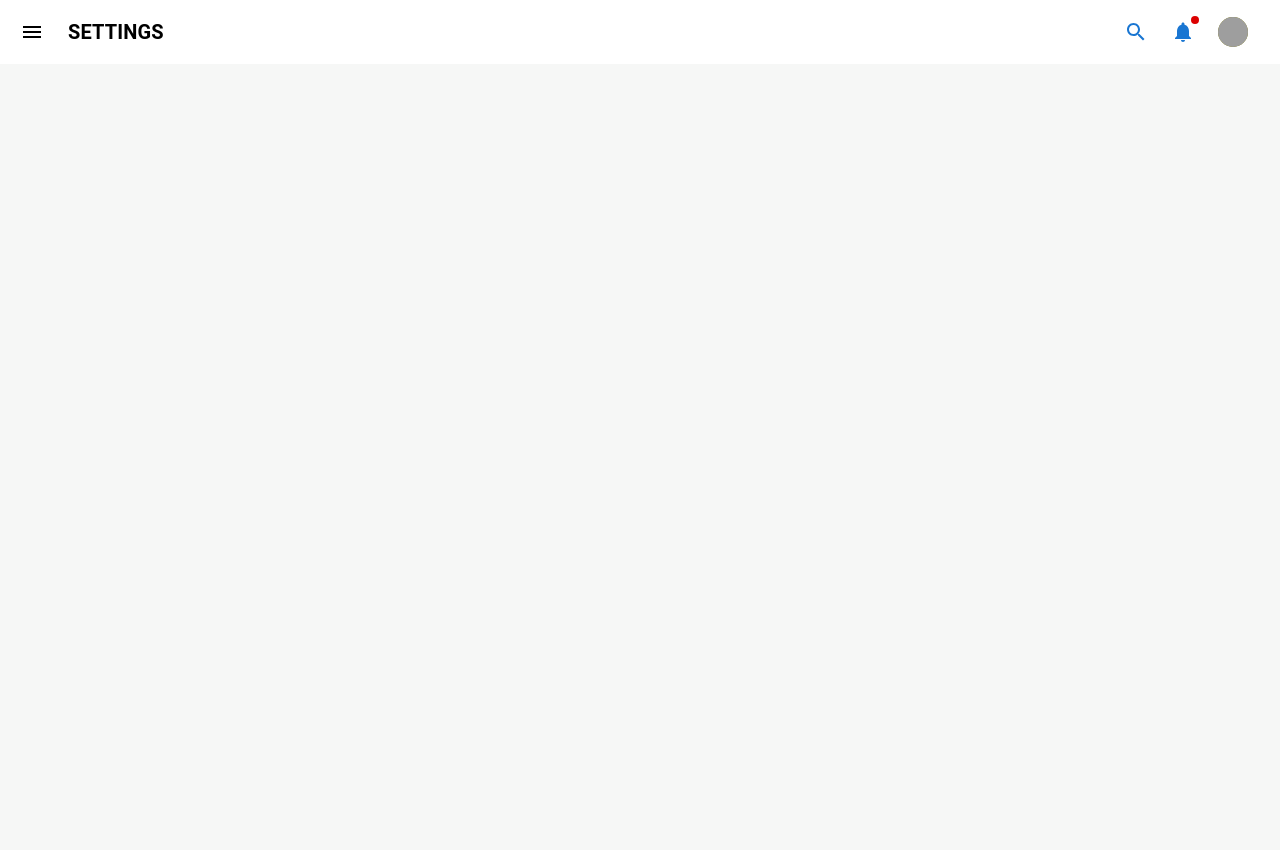
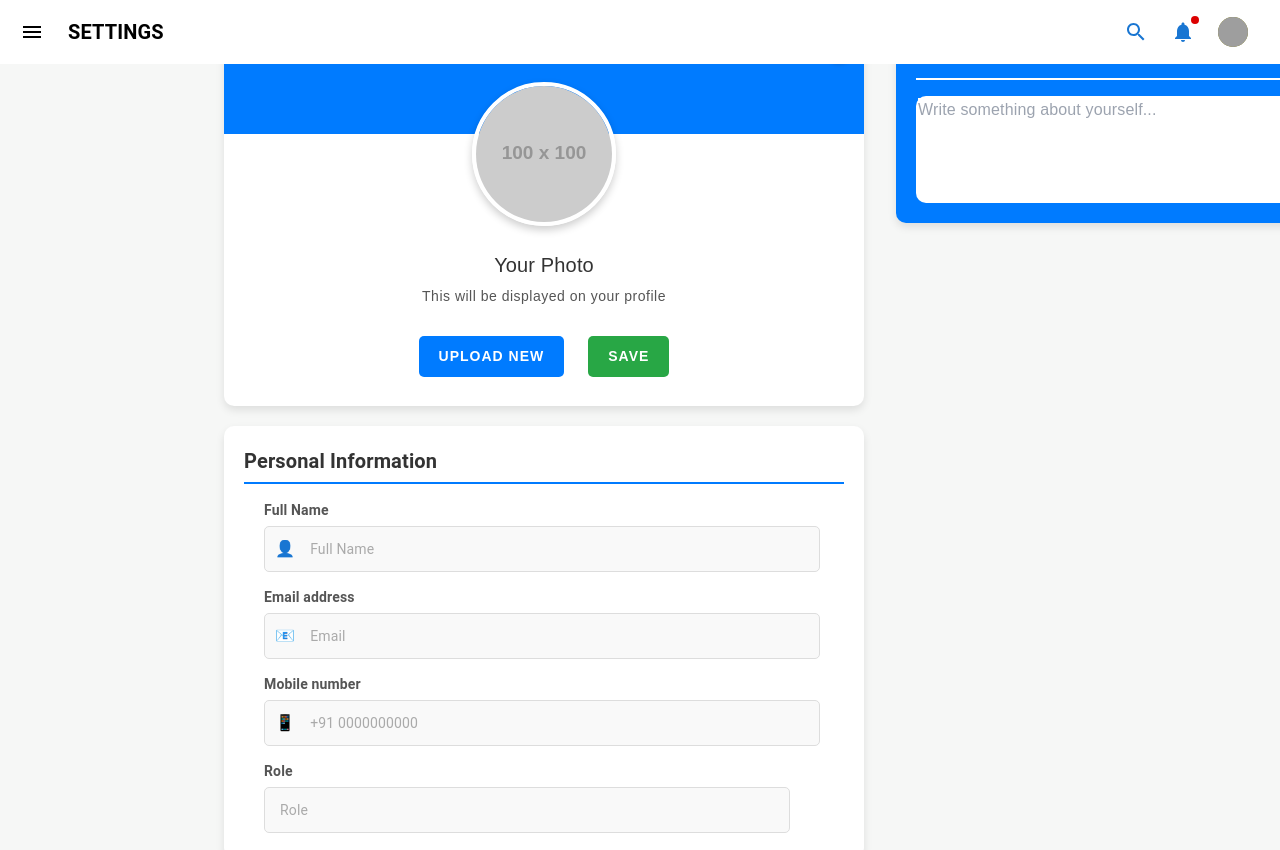
Before and after one commit to lahariSane/tuteetutor-react, a React (Create React App) app in the folder frontend/: page /settings in a window 1280 px wide. Built offline with nearby package versions, Linux system fonts and the light colour scheme; sample sign-in values are in the browser's storage; grey boxes are pictures that could not be loaded.

Commit message:
settings frontend

```diff
--- a/frontend/src/App.js
+++ b/frontend/src/App.js
@@ -11,6 +11,7 @@ import ResetPasswordForm from './components/ResetPasswordForm';
 import Almanac from './components/Almanac';
 import TimeTable from './components/TimeTable';
 import Courses from './pages/Courses';
+import Settings from './pages/Settings';
 
 function App() {
   return (
@@ -27,7 +28,7 @@ function App() {
           <Route path="timetable" element={<TimeTable/>} />
           <Route path="almanac" element={<Almanac/>} />
           <Route path="support" element={<></>} />
-          <Route path="settings" element={<></>} />
+          <Route path="settings" element={<Settings/>} />
         </Route>
       </Routes>
     </Router>
--- /dev/null
+++ b/frontend/src/components/Profile.jsx
@@ -0,0 +1,90 @@
+import React from 'react'
+
+
+export default function Profile() {
+    return (
+
+
+
+
+        <div className='outer-container'>
+            <div className='inner-container-1'>
+                <div className='box-1'>
+                    <div className="profile-container">
+                        <div className="header">
+                            <div class="edit-icon">✏️</div>
+                        </div>
+                        <div className="profile-content">
+                            <div className="profile-photo">
+                                <img className='profile-picture' src="https://via.placeholder.com/100" alt="Profile Photo" />
+                            </div>
+                            <div style={{ position: 'relative', top: "-3em" }}>
+                                <h2 style={{ marginBottom: '0.3em' }}>Your Photo</h2>
+                                <p>This will be displayed on your profile</p>
+                            </div>
+                            <div className="buttons">
+                                <button className="upload-button">Upload New</button>
+                                <button className="save-button">Save</button>
+                            </div>
+                        </div>
+                    </div>
+                </div>
+                <div className='box-2'>
+                    <div className="personal-info">
+                        <div style={{ borderBottom: '2px solid #007bff' }}>
+                            <h2 style={{ marginBottom: '0.3em' }} > <b> Personal Information</b></h2>
+                        </div>
+                        <form className="personal-info-form" style={{ marginTop: '1em' }}>
+                            <div className="form-group">
+                                <label htmlFor="fullName"><b>Full Name</b></label>
+                                <div className="input-wrapper">
+                                    <span className="icon">👤</span>
+                                    <input type="text" id="fullName" placeholder="Full Name" />
+                                </div>
+                            </div>
+
+                            <div className="form-group">
+                                <label htmlFor="email"> <b> Email address</b></label>
+                                <div className="input-wrapper">
+                                    <span className="icon">📧</span>
+                                    <input type="email" id="email" placeholder="Email" />
+                                </div>
+                            </div>
+
+                            <div className="form-group">
+                                <label htmlFor="mobileNumber"><b>Mobile number</b></label>
+                                <div className="input-wrapper">
+                                    <span className="icon">📱</span>
+                                    <input type="text" id="mobileNumber" placeholder="+91 0000000000" />
+                                </div>
+                            </div>
+
+                            {/* Role */}
+                            <div className="form-group">
+                                <label htmlFor="role"><b>Role</b></label>
+                                <div className="input-wrapper">
+                                    <input type="text" id="role" placeholder="Role" />
+                                </div>
+                            </div>
+                        </form>
+                    </div>
+                </div>
+            </div>
+            <div className="inner-container-2">
+                <div className='box-3'>
+                    <div className="bio">
+                        <div style={{ borderBottom: '2px solid white' }}>
+                            <h2 style={{ marginBottom: '0.3em', color: 'white' }} > <b> Bio</b></h2>
+                        </div>
+                        <div className="bio-content">
+                            <textarea width="40em" id="bio" placeholder="Write something about yourself..." rows="4" cols="50" minRows="4"></textarea>
+                        </div>
+                    </div>
+                </div>
+            </div>
+        </div>
+
+
+
+    )
+}
--- a/frontend/src/pages/Settings.jsx
+++ b/frontend/src/pages/Settings.jsx
@@ -1,11 +1,13 @@
-import React from 'react'
-import Navbar from '../components/Navbar'
-import Sidebar from '../components/Sidebar'
+import React from 'react';
+import Navbar from '../components/Navbar';
+import Sidebar from '../components/Sidebar';
+import Profile from '../components/Profile';
+import "../styles/Settings.css";
 
 export default function Settings() {
     return (
         <>
-
+            <Profile />
         </>
-    )
+    );
 }
--- /dev/null
+++ b/frontend/src/styles/Settings.css
@@ -0,0 +1,239 @@
+.inner-container-1{
+    display: flex;
+    flex-direction: column;
+    justify-content: center;
+    align-items: center;
+    margin-left: 20em;
+}
+
+.outer-container{
+    margin-top: 5em;
+    display: flex;
+    flex-direction: row;
+    justify-content: center;
+    margin-left: 10em;
+    width: 100vw;
+}
+
+.box-1{
+    padding: 1rem;
+    border-radius: 10px;
+    margin: 1rem;
+
+    font-family: Arial, sans-serif;
+    margin: 0;
+    padding: 0;
+    background-color: #f4f4f4;
+}
+
+
+/* Profile Container */
+.profile-container {
+    width: 40em;
+    background-color: #fff;
+    border-radius: 10px;
+    box-shadow: 0 4px 8px rgba(0, 0, 0, 0.1);
+    overflow: hidden;
+    text-align: center;
+    height: 24em;
+}
+
+/* Header with Background */
+.header {
+    position: relative;
+    background-color: #007bff;
+    height: 7em;
+    position: relative;
+}
+
+/* Edit Icon */
+.edit-icon {
+    position: absolute;
+    top: 10px;
+    right: 10px;
+    background-color: #fff;
+    width: 30px;
+    height: 30px;
+    border-radius: 50%;
+    display: flex;
+    justify-content: center;
+    align-items: center;
+    font-size: 16px;
+    cursor: pointer;
+    box-shadow: 0 2px 4px rgba(0, 0, 0, 0.2);
+}
+
+/* Profile Content */
+.profile-content {
+    padding: 20px;
+}
+
+/* Profile Photo */
+.profile-photo {
+    position: relative; /* Makes the profile photo positionable */
+    top: 50%; /* Adjusts its position vertically */
+    left: 50%; /* Centers it horizontally */
+    transform: translate(-50%, -50%); /* Centers the profile photo exactly */
+    z-index: 2; /* Ensures it is displayed above the header */
+    width: 9em;
+    height: 9em;
+    border-radius: 50%;
+    overflow: hidden;
+    border: 4px solid #fff;
+    box-shadow: 0 4px 8px rgba(0, 0, 0, 0.2);
+}
+
+.profile-photo img {
+    width: 100%;
+    height: 100%;
+    object-fit: cover;
+    z-index: 1;
+}
+
+/* Headings and Text */
+h2 {
+    font-size: 20px;
+    margin: 0;
+}
+
+p {
+    color: #555;
+    font-size: 14px;
+    margin: 5px 0 20px;
+}
+
+/* Buttons */
+.buttons {
+    display: flex;
+    justify-content: center;
+    gap: 10px;
+    position: relative;
+    top: -3em;
+}
+
+button {
+    padding: 10px 20px;
+    border: none;
+    border-radius: 5px;
+    cursor: pointer;
+    font-size: 14px;
+}
+
+.upload-button {
+    background-color: #007bff;
+    color: #fff;
+    margin-right: 1em;
+}
+
+.save-button {
+    background-color: #28a745;
+    color: #fff;
+}
+
+.personal-info {
+    background-color: #fff;
+    border-radius: 10px;
+    box-shadow: 0 4px 8px rgba(0, 0, 0, 0.1);
+    padding: 20px;
+    margin-top: 20px;
+    width: 40em;
+    padding-bottom: 0.3em;
+
+}
+
+/* Container */
+.personal-info-container {
+    max-width: 400px;
+    margin: 20px auto;
+    padding: 20px;
+    background-color: #fff;
+    border-radius: 10px;
+    box-shadow: 0 4px 8px rgba(0, 0, 0, 0.1);
+    font-family: Arial, sans-serif;
+}
+
+h2 {
+    font-size: 20px;
+    margin-bottom: 20px;
+    color: #333;
+}
+
+/* Form */
+.personal-info-form {
+    display: flex;
+    align-items: start;
+    flex-direction: column;
+    gap: 15px;
+}
+
+/* Form Group */
+.form-group {
+    display: flex;
+    flex-direction: column;
+}
+
+label {
+    font-size: 14px;
+    margin-bottom: 5px;
+    color: #555;
+}
+
+/* Input Wrapper */
+.input-wrapper {
+    display: flex;
+    align-items: center;
+    background-color: #f9f9f9;
+    border: 1px solid #ddd;
+    border-radius: 5px;
+    padding: 5px 10px;
+    transition: border-color 0.2s ease;
+}
+
+.input-wrapper:hover {
+    border-color: #aaa;
+}
+
+.icon {
+    margin-right: 10px;
+    font-size: 16px;
+    color: #555;
+}
+
+/* Input Fields */
+input {
+    flex: 1;
+    border: none;
+    outline: none;
+    background-color: transparent;
+    font-size: 14px;
+    color: #333;
+    padding: 5px;
+    width: 36em;
+    height: 1em;
+}
+
+input::placeholder {
+    color: #aaa;
+    font-size: 14px;
+}
+
+form{
+    margin-bottom: 0;
+}
+
+.bio{
+    width: 40em;
+    padding: 20px;
+    background-color: #007bff;
+    border-radius: 10px;
+    box-shadow: 0 4px 8px rgba(0, 0, 0, 0.1);
+    font-family: Arial, sans-serif;
+    margin-left: 2em;
+}
+
+.bio-content{
+    background-color: #fff;
+    border-radius: 10px;
+    padding: 2px;
+    margin-top: 1em;
+}
```
